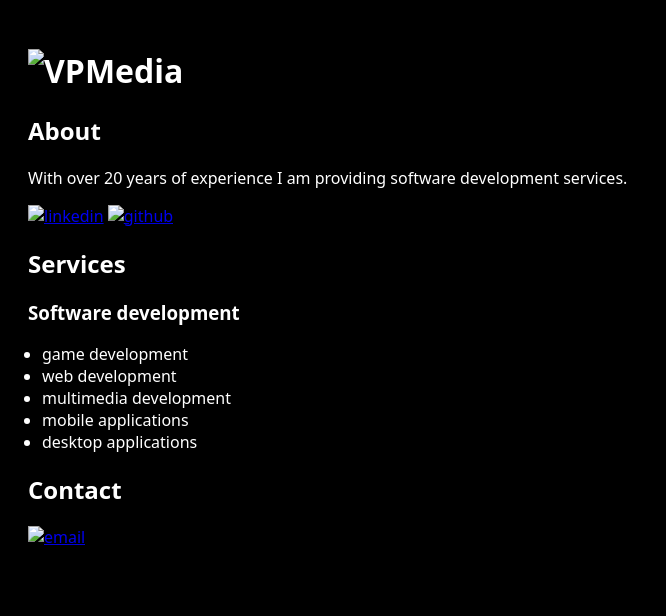
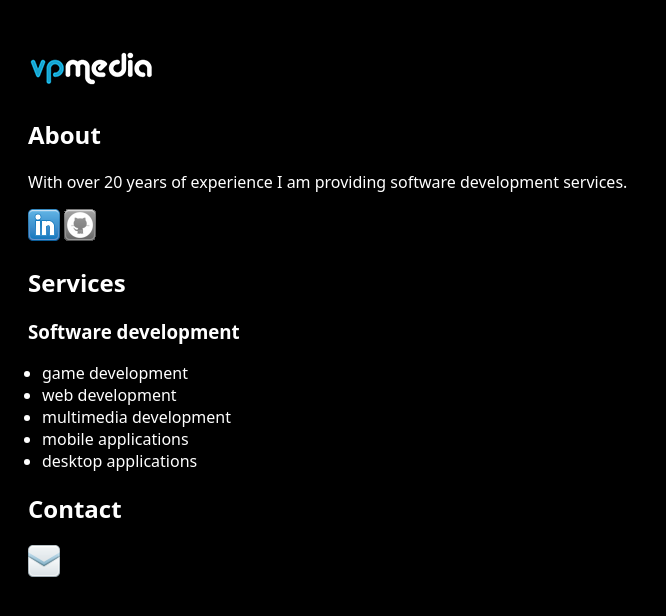
Before and after one commit to vpmedia/vpmedia-hu, a plain HTML site: page docs/index.html in a window 1280 px wide. Shown: the whole page, without its empty margins (0-666 px from the left). Drawn offline with Linux system fonts and the light colour scheme; the site is published under a folder, as on GitHub Pages, so addresses that start at the root find nothing.

Commit message:
Changed asset refs

```diff
--- a/docs/index.html
+++ b/docs/index.html
@@ -25,11 +25,11 @@
     </head>
     <body>
     <div class="container">
-        <h1><img src="/assets/img/vpmedia.png" alt="VPMedia" /></h1>
+        <h1><img src="assets/img/vpmedia.png" alt="VPMedia" /></h1>
         <h2>About</h2>
         <p>With over 20 years of experience I am providing software development services.</p>
-        <a href="https://www.linkedin.com/in/vpmedia" target="_blank"><img src="/assets/img/linkedin.png" alt="linkedin" /></a>
-        <a href="https://www.github.com/vpmedia" target="_blank"><img src="/assets/img/github.png" alt="github" /></a>
+        <a href="https://www.linkedin.com/in/vpmedia" target="_blank"><img src="assets/img/linkedin.png" alt="linkedin" /></a>
+        <a href="https://www.github.com/vpmedia" target="_blank"><img src="assets/img/github.png" alt="github" /></a>
         <h2>Services</h2>
         <h3>Software development</h3>
         <ul>
@@ -40,7 +40,7 @@
             <li>desktop applications</li>
         </ul>
         <h2>Contact</h2>
-        <a href="mailto:andras[at]vpmedia.hu" target="_self"><img src="/assets/img/email.png" alt="email" /></a>
+        <a href="mailto:andras[at]vpmedia.hu" target="_self"><img src="assets/img/email.png" alt="email" /></a>
         <br>
     </div>
     </body>
```
